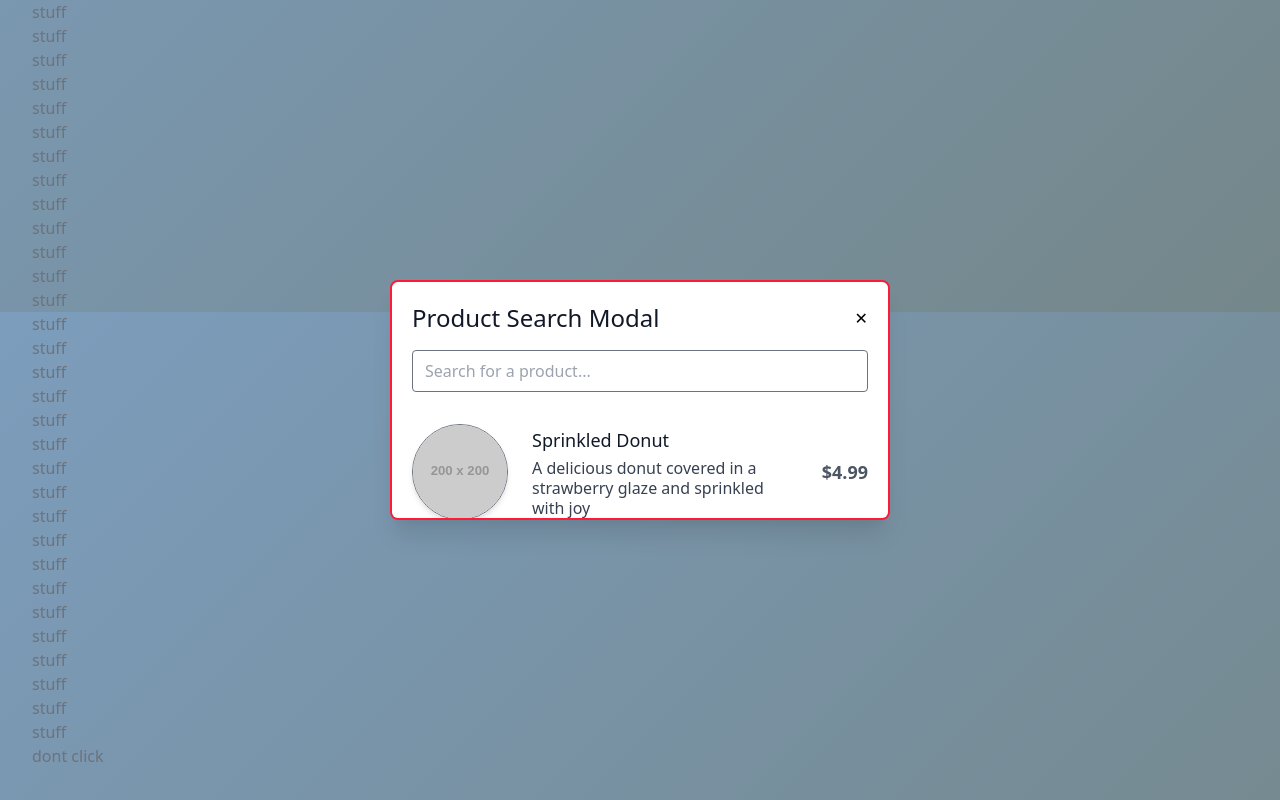
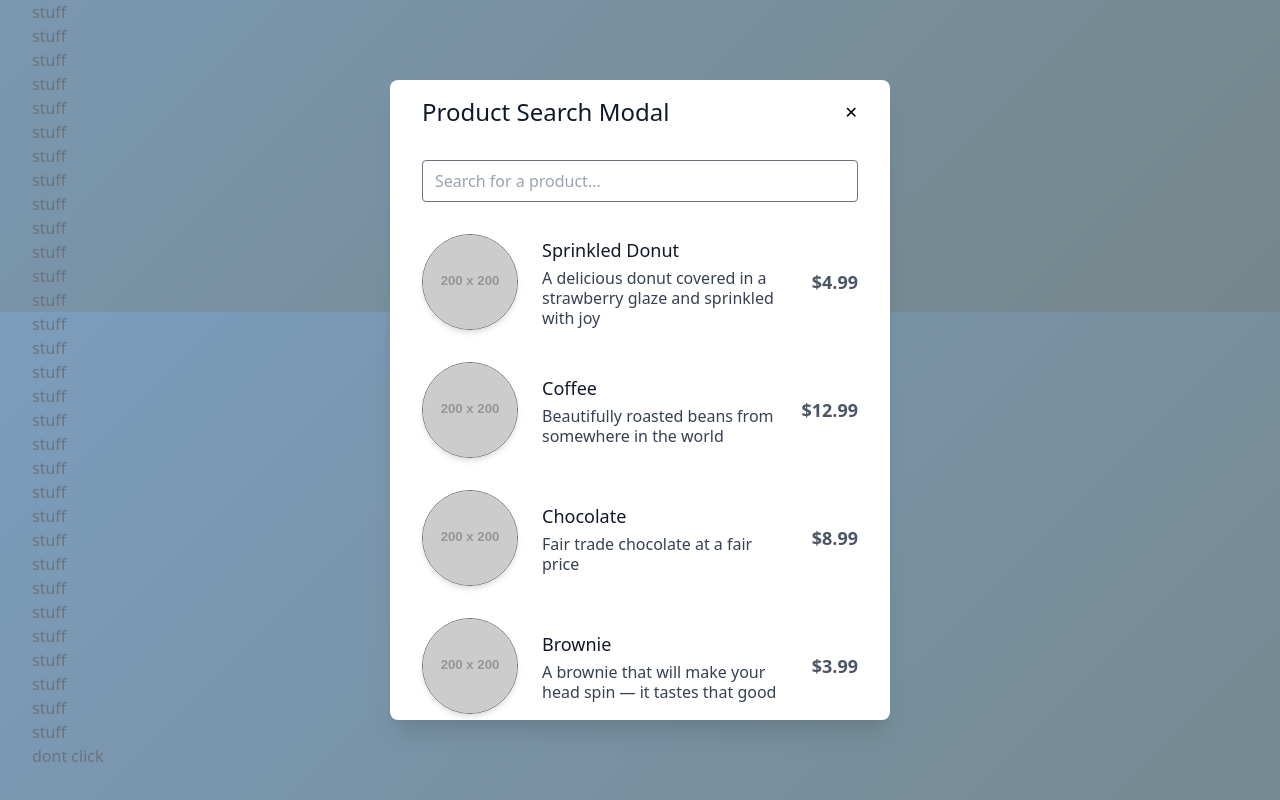
Before and after one commit to warlyware/vue-3-modal-inversion, a Vue app: page / in a window 1280 px wide. Both pictures are taken after a click on the button "dont click". Shown: the part 488-1288 px from the top of the page. Built offline with nearby package versions, Linux system fonts and the light colour scheme.

Commit message:
Add working strategy foor modal overflow

```diff
--- a/src/components/SearchModal.vue
+++ b/src/components/SearchModal.vue
@@ -1,10 +1,10 @@
 <template>
   <div
-    class="bg-white rounded-lg shadow-xl py-6 px-8 scroll-target"
+    class="bg-white rounded-lg shadow-xl px-8 scroll-target overflow-y-auto absolute"
     @click.stop
   >
     <!-- Header -->
-    <div class="w-full flex justify-between align-center">
+    <div class="w-full flex justify-between align-center sticky top-0 bg-white py-4">
       <h2 class="text-2xl text-gray-900 font-medium">
         {{ title }}
       </h2>
@@ -97,16 +97,11 @@ export default {
 
 <style scoped>
 .scroll-target {
-  padding: 20px;
-    position: absolute;
-    top: 50%;
-    left: 50%;
-    max-width: 80vw;
-    width: 500px;
-    height: 30vh;
-    transform: translate(-50%, -50%);
-    background: white;
-    border: 2px solid #ff1a35;
-    overflow-y: auto;
+  top: 50%;
+  left: 50%;
+  max-width: 80vw;
+  max-width: 500px;
+  max-height: 80vh;
+  transform: translate(-50%, -50%);
 }
 </style>
```
